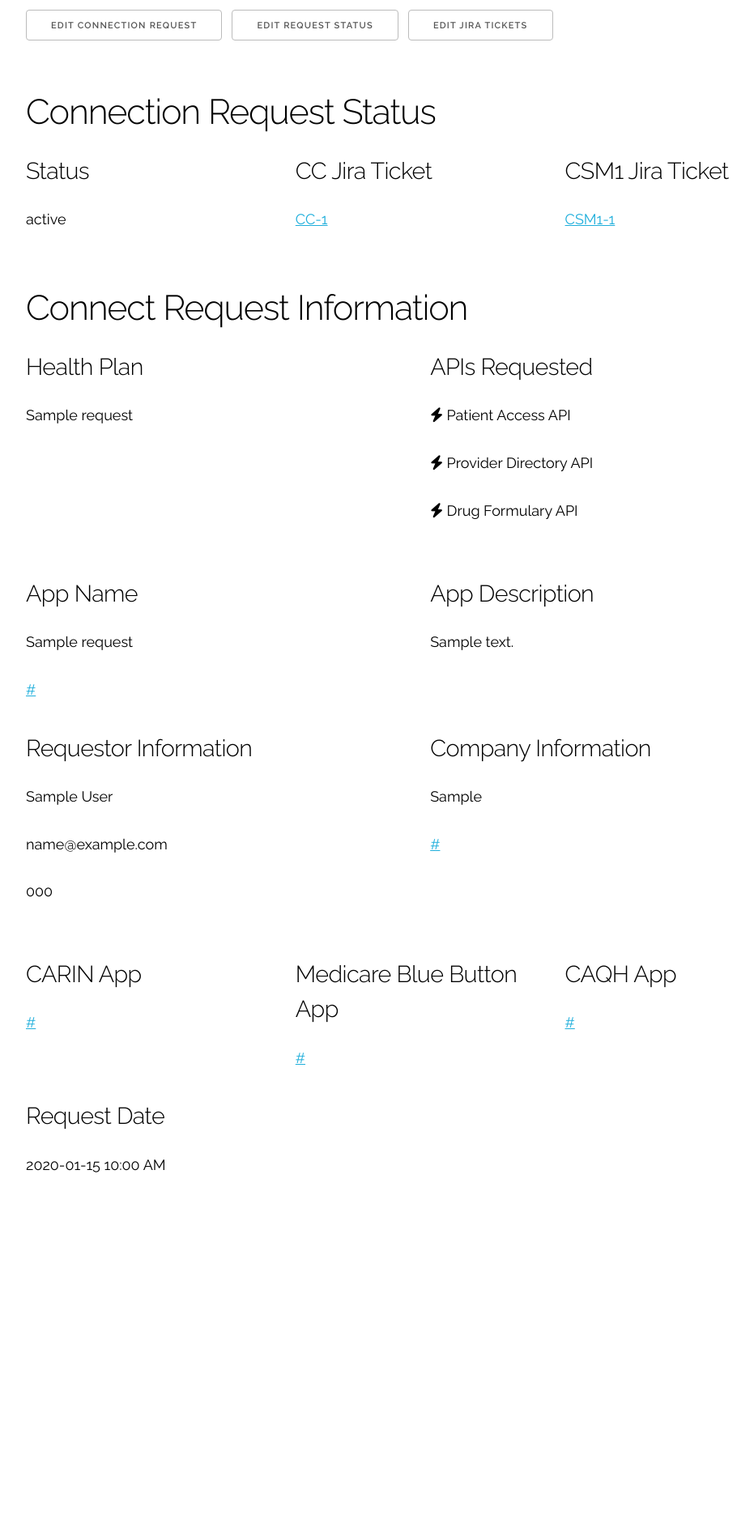
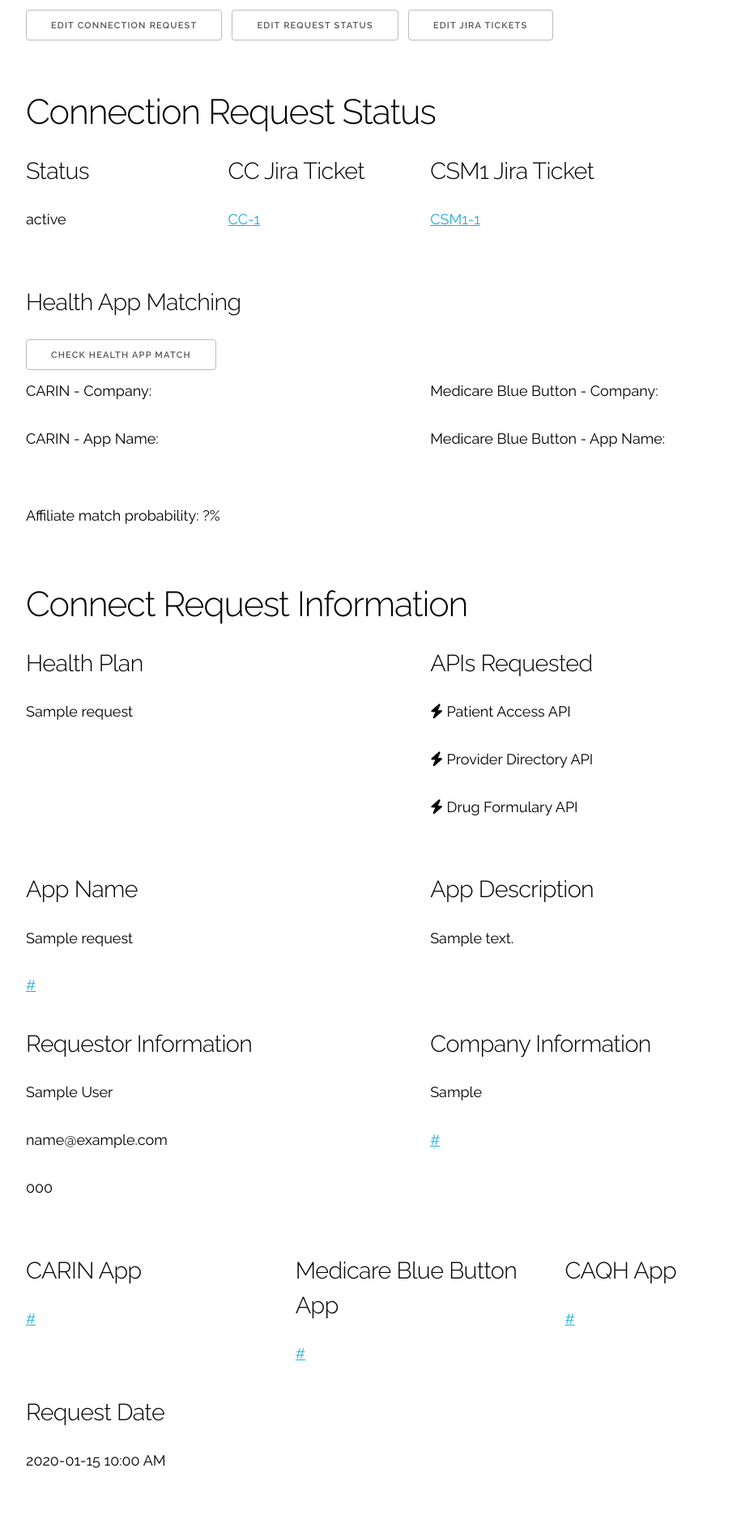
Before and after one commit to rodneygauna/H3O_Inferno, a Flask app: page /view_request/1 in a window 1280 px wide. Shown: the part 156-2053 px from the top of the page at 81% size, without its empty margins (128-1059 px from the left). Before the commit the page ends 1604 px from the top, so only its background shows below. Run offline with Flask 3, Linux system fonts and the light colour scheme; a user stored in the database is signed in; tables that the repository leaves empty hold one stand-in row (values such as "Sample post"); some libraries are stand-ins or nearby versions.

Commit message:
check match probability of request to health app

```diff
--- a/src/request/views.py
+++ b/src/request/views.py
@@ -11,6 +11,7 @@
     flash,
     redirect,
     url_for,
+    jsonify,
 )
 from flask_login import (
     login_required,
@@ -30,6 +31,9 @@
 from src.request.sql_queries import (
     get_all_connection_requests,
     get_connection_request,
+)
+from src.utils.app_match import (
+    calculate_affiliate_match_probability
 )
 
 
@@ -286,3 +290,21 @@
                            title="Jira Ticket Updates",
                            form=form,
                            connection_request=connection_request)
+
+
+# Function - HealthApp Probability Matching
+@requests_bp.route("/healthapp_match/<int:request_id>")
+@login_required
+def healthapp_match(request_id):
+    """
+    This function matches the Connection Request with the HealthApp
+    based on the probability of the match using the
+    calculate_affiliate_match_probability function.
+    """
+
+    connection_request = ConnectionRequest.query.get_or_404(request_id)
+
+    # Calculate the match probability
+    match_info = calculate_affiliate_match_probability(connection_request)
+
+    return jsonify(match_info)
--- a/src/templates/requests/view_request.html
+++ b/src/templates/requests/view_request.html
@@ -24,11 +24,11 @@
   <!-- Status - Start -->
   <h3>Connection Request Status</h3>
   <div class="row">
-    <div class="four columns">
+    <div class="three columns">
       <h5>Status</h5>
       <p>{{ connection_request.working_status }}</p>
     </div>
-    <div class="four columns">
+    <div class="three columns">
       <h5>CC Jira Ticket</h5>
       {% if connection_request.jira_cc_id %}
       <a
@@ -39,7 +39,7 @@
       >
       {% endif %}
     </div>
-    <div class="four columns">
+    <div class="three columns">
       <h5>CSM1 Jira Ticket</h5>
       {% if connection_request.jira_csm1_id %}
       <a
@@ -52,6 +52,30 @@
     </div>
   </div>
   <!-- Status - End -->
+  <!-- Health App Matching - Start -->
+  <h5>Health App Matching</h5>
+  <button id="matchButton" data-request-id="{{ connection_request.id }}">
+    Check Health App Match
+  </button>
+  <div class="row">
+    <div class="six columns">
+      <p>CARIN - Company: <span id="carinCompanyMatch"></span></p>
+      <p>CARIN - App Name: <span id="carinAppMatch"></span></p>
+    </div>
+    <div class="six columns">
+      <p>
+        Medicare Blue Button - Company:
+        <span id="medicareCompanyMatch"></span>
+      </p>
+      <p>
+        Medicare Blue Button - App Name:
+        <span id="medicareAppMatch"></span>
+      </p>
+    </div>
+  </div>
+  <div class="row">
+    <p>Affiliate match probability: <span id="matchProbability">?</span>%</p>
+  </div>
   <!-- Connect Request Information - Start -->
   <h3>Connect Request Information</h3>
   <div class="row">
@@ -149,4 +173,46 @@
   </div>
   <!-- Connect Request Information - End -->
 </div>
+
+<script>
+  // Fetch the health app match info
+  document.addEventListener("DOMContentLoaded", function () {
+    const matchButton = document.getElementById("matchButton");
+    const carinCompanyMatch = document.getElementById("carinCompanyMatch");
+    const medicareCompanyMatch = document.getElementById(
+      "medicareCompanyMatch"
+    );
+    const carinAppMatch = document.getElementById("carinAppMatch");
+    const medicareAppMatch = document.getElementById("medicareAppMatch");
+    const matchProbability = document.getElementById("matchProbability");
+
+    const requestId = matchButton.getAttribute("data-request-id");
+
+    matchButton.addEventListener("click", function () {
+      fetch(`/healthapp_match/${requestId}`, {
+        method: "GET",
+      })
+        .then((response) => response.json())
+        .then((data) => {
+          // Update the HTML content based on the returned data
+          carinCompanyMatch.innerHTML = data.carin_company_match
+            ? '<i class="fas fa-bolt"></i><span> Match</span>'
+            : '<i class="fas fa-circle-xmark"></i><span> No match</span>';
+          medicareCompanyMatch.innerHTML = data.medicare_company_match
+            ? '<i class="fas fa-bolt"></i><span> Match</span>'
+            : '<i class="fas fa-circle-xmark"></i><span> No match</span>';
+          carinAppMatch.innerHTML = data.carin_app_match
+            ? '<i class="fas fa-bolt"></i><span> Match</span>'
+            : '<i class="fas fa-circle-xmark"></i><span> No match</span>';
+          medicareAppMatch.innerHTML = data.medicare_app_match
+            ? '<i class="fas fa-bolt"></i><span> Match</span>'
+            : '<i class="fas fa-circle-xmark"></i><span> No match</span>';
+          matchProbability.textContent = data.match_probability;
+        })
+        .catch((error) => {
+          console.error("An error occurred:", error);
+        });
+    });
+  });
+</script>
 {% endblock content %}
```
Also changed, not shown: src/utils/app_match.py (added, +63 -0 lines).
